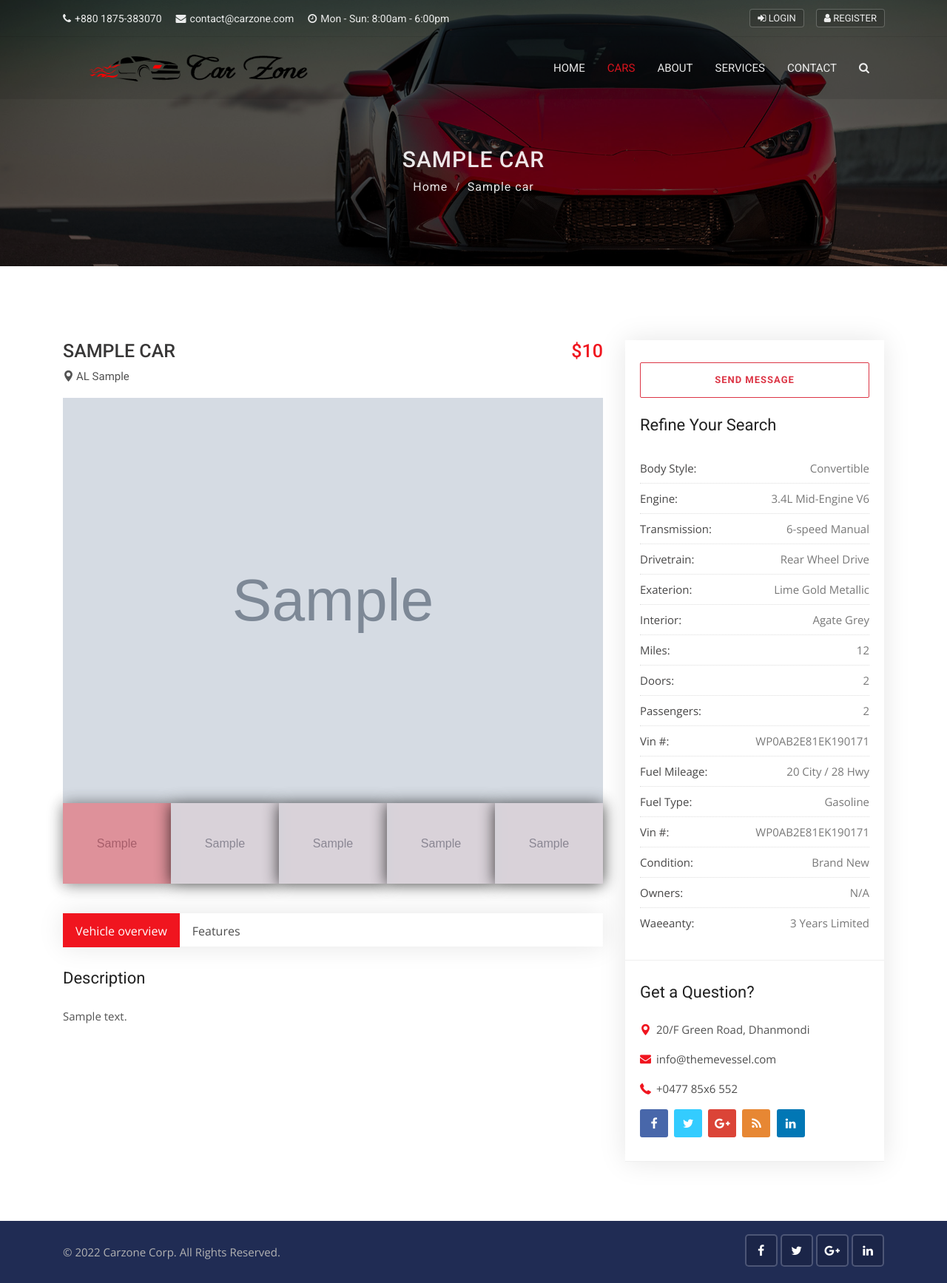
After one commit to zahedulalam/carzone-project, a Django app: a page that uses templates/cars/car_detail.html in a window 1280 px wide. The commit adds this page. Shown: the whole page at 74% size. Run offline with Django 3.2, Linux system fonts and the light colour scheme; tables that the repository leaves empty hold one stand-in row (values such as "Sample post"); grey boxes marked "Sample" are stand-in pictures; parts of the project's set-up code (start-up, migrations or seed data) failed here and were passed over; some libraries are stand-ins or nearby versions.

Commit message:
Added cars app

```diff
--- a/cars/urls.py
+++ b/cars/urls.py
@@ -4,5 +4,6 @@ from cars import views
 from . import views
 
 urlpatterns = [
-    path('', views.cars, name='cars')
+    path('', views.cars, name='cars'),
+    path('<int:id>', views.car_detail, name='car_detail')
 ]
--- a/cars/views.py
+++ b/cars/views.py
@@ -1,5 +1,15 @@
-from django.shortcuts import render
+from django.shortcuts import get_object_or_404, render
+
+from cars.models import Car
 
 # Create your views here.
 def cars(request):
     return render(request, 'cars/cars.html')
+
+def car_detail(request, id):
+    single_car = get_object_or_404(Car, pk=id)
+
+    data = {
+        'single_car': single_car,
+    }
+    return render(request, 'cars/car_detail.html', data)
--- a/carzone/settings.py
+++ b/carzone/settings.py
@@ -80,8 +80,8 @@ WSGI_APPLICATION = 'carzone.wsgi.application'
 
 DATABASES = {
     'default': {
-        'ENGINE': 'django.db.backends.sqlite3',
-        'NAME': 'carzone_db',
+        'ENGINE': 'django.db.backends.postgresql_psycopg2',
+        'NAME': 'postgres',
         'USER': 'postgres',
         'PASSWORD': '8152',
         'HOST': 'localhost',
--- /dev/null
+++ b/templates/cars/car_detail.html
@@ -0,0 +1,316 @@
+{% extends 'base.html' %}
+
+{% block content %}
+{% load humanize %}
+
+<!-- Sub banner start -->
+<div class="sub-banner overview-bgi">
+    <div class="container breadcrumb-area">
+        <div class="breadcrumb-areas">
+            <h1>{{single_car.car_title}}</h1>
+            <ul class="breadcrumbs">
+                <li><a href="index.html">Home</a></li>
+                <li class="active">{{single_car.car_title}}</li>
+            </ul>
+        </div>
+    </div>
+</div>
+<!-- Sub Banner end -->
+
+<!-- Car details page start -->
+<div class="car-details-page content-area-6">
+    <div class="container">
+        <div class="row">
+            <div class="col-lg-8 col-md-12 col-xs-12">
+                <div class="car-details-section">
+                    <!-- Heading start -->
+                    <div class="heading-car clearfix">
+                        <div class="pull-left">
+                            <h3>{{single_car.car_title}}</h3>
+                            <h6>
+                                <i class="flaticon-pin"></i>{{single_car.state}} {{single_car.city}}
+                            </h6>
+                        </div>
+                        <div class="pull-right">
+                            <h3><span>${{single_car.price | intcomma }}</span></h3>
+                        </div>
+                    </div>
+                    <div id="carDetailsSlider" class="carousel car-details-sliders slide mb-40">
+                        <!-- main slider carousel items -->
+                        <div class="carousel-inner">
+                            <div class="active item carousel-item" data-slide-number="0">
+                                <img src="{{single_car.car_photo.url}}" class="img-fluid" alt="slider-car">
+                            </div>
+                            {% if single_car.car_photo_1 %}
+                            <div class="item carousel-item" data-slide-number="1">
+                                <img src="{{single_car.car_photo_1.url}}" class="img-fluid" alt="slider-car">
+                            </div>
+                            {% endif %}
+                            {% if single_car.car_photo_2 %}
+                            <div class="item carousel-item" data-slide-number="2">
+                                <img src="{{single_car.car_photo_2.url}}" class="img-fluid" alt="slider-car">
+                            </div>
+                            {% endif %}
+                            {% if single_car.car_photo_3 %}
+                            <div class="item carousel-item" data-slide-number="4">
+                                <img src="{{single_car.car_photo_3.url}}" class="img-fluid" alt="slider-car">
+                            </div>
+                            {% endif %}
+                            {% if single_car.car_photo_4 %}
+                            <div class="item carousel-item" data-slide-number="5">
+                                <img src="{{single_car.car_photo_4.url}}" class="img-fluid" alt="slider-car">
+                            </div>
+                            {% endif %}
+                        </div>
+                        <!-- main slider carousel nav controls -->
+                        <div class="carousel-indicators-section clearfix">
+                            <ul class="carousel-indicators car-properties list-inline nav nav-justified">
+                                <li class="list-inline-item active">
+                                    <a id="carousel-selector-0" class="selected" data-slide-to="0" data-target="#carDetailsSlider">
+                                        <img src="{{single_car.car_photo.url}}" class="img-fluid" alt="small-car">
+                                    </a>
+                                </li>
+                                {% if single_car.car_photo_1 %}
+                                <li class="list-inline-item">
+                                    <a id="carousel-selector-1" data-slide-to="1" data-target="#carDetailsSlider">
+                                        <img src="{{single_car.car_photo_1.url}}" class="img-fluid" alt="small-car">
+                                    </a>
+                                </li>
+                                {% endif %}
+                                {% if single_car.car_photo_2 %}
+                                <li class="list-inline-item">
+                                    <a id="carousel-selector-2" data-slide-to="2" data-target="#carDetailsSlider">
+                                        <img src="{{single_car.car_photo_2.url}}" class="img-fluid" alt="small-car">
+                                    </a>
+                                </li>
+                                {% endif %}
+                                {% if single_car.car_photo_3 %}
+                                <li class="list-inline-item">
+                                    <a id="carousel-selector-3" data-slide-to="3" data-target="#carDetailsSlider">
+                                        <img src="{{single_car.car_photo_3.url}}" class="img-fluid" alt="small-car">
+                                    </a>
+                                </li>
+                                {% endif %}
+                                {% if single_car.car_photo_4 %}
+                                <li class="list-inline-item">
+                                    <a id="carousel-selector-4" data-slide-to="4" data-target="#carDetailsSlider">
+                                        <img src="{{single_car.car_photo_4.url}}" class="img-fluid" alt="small-car">
+                                    </a>
+                                </li>
+                                {% endif %}
+
+                            </ul>
+                        </div>
+                    </div>
+
+                    <!-- Tabbing box start -->
+                    <div class="tabbing tabbing-box mb-40">
+                        <ul class="nav nav-tabs" id="carTab" role="tablist">
+                            <li class="nav-item">
+                                <a class="nav-link active show" id="one-tab" data-toggle="tab" href="#one" role="tab" aria-controls="one" aria-selected="false">Vehicle overview</a>
+                            </li>
+                            <li class="nav-item">
+                                <a class="nav-link" id="two-tab" data-toggle="tab" href="#two" role="tab" aria-controls="two" aria-selected="false">Features</a>
+                            </li>
+                        </ul>
+                        <div class="tab-content" id="carTabContent">
+                            <div class="tab-pane fade active show" id="one" role="tabpanel" aria-labelledby="one-tab">
+                                <div class="car-description mb-50">
+                                    <h3 class="heading-2">
+                                        Description
+                                    </h3>
+                                    <p>
+                                      {{single_car.description}}
+                                    </p>
+                                </div>
+                            </div>
+                            <div class="tab-pane fade" id="two" role="tabpanel" aria-labelledby="two-tab">
+                                <div class="features-info mb-50">
+                                    <h3 class="heading-2">Features</h3>
+                                    <div class="row">
+                                        <div class="col-lg-4 col-md-4 col-sm-4 col-xs-12">
+                                            <ul>
+                                                <li>
+                                                    {{single_car.features}}
+                                                </li>
+                                            </ul>
+                                        </div>
+
+                                    </div>
+                                </div>
+                            </div>
+
+                        </div>
+                    </div>
+
+
+                </div>
+            </div>
+            <div class="col-lg-4 col-md-12">
+                <div class="sidebar-right">
+                    <!-- Advanced search start -->
+                    <div class="widget advanced-search d-none-992">
+                        <button class="btn btn-outline-danger bomd btn-block btn-lg" data-toggle="modal" data-target="#inquiryModal">Send message</button>
+
+
+                        <br>
+                        <h3 class="sidebar-title">Refine Your Search</h3>
+                        <ul>
+                            <li>
+                                <span>Body Style:</span>Convertible
+                            </li>
+                            <li>
+                                <span>Engine:</span>3.4L Mid-Engine V6
+                            </li>
+                            <li>
+                                <span>Transmission:</span>6-speed Manual
+                            </li>
+                            <li>
+                                <span>Drivetrain:</span>Rear Wheel Drive
+                            </li>
+                            <li>
+                                <span>Exaterion:</span>Lime Gold Metallic
+                            </li>
+                            <li>
+                                <span>Interior:</span>Agate Grey
+                            </li>
+                            <li>
+                                <span>Miles:</span>12
+                            </li>
+                            <li>
+                                <span>Doors:</span>2
+                            </li>
+                            <li>
+                                <span>Passengers:</span>2
+                            </li>
+                            <li>
+                                <span>Vin #:</span>WP0AB2E81EK190171
+                            </li>
+                            <li>
+                                <span>Fuel Mileage:</span>20 City / 28 Hwy
+                            </li>
+                            <li>
+                                <span>Fuel Type:</span>Gasoline
+                            </li>
+                            <li>
+                                <span>Vin #:</span>WP0AB2E81EK190171
+                            </li>
+
+                            <li>
+                                <span>Condition:</span>Brand New
+                            </li>
+                            <li>
+                                <span>Owners:</span>N/A
+                            </li>
+                            <li>
+                                <span>Waeeanty:</span>3 Years Limited
+                            </li>
+                        </ul>
+                    </div>
+
+                    <!-- Inquiry Modal -->
+                    <div class="modal fade" id="inquiryModal" role="dialog">
+                      <div class="modal-dialog">
+                        <div class="modal-content">
+                          <div class="contact-dealer modal-header">
+                            <!-- <h5 class="modal-title" id="inquiryModalLabel">Contact Dealer</h5> -->
+                            <img src="img/logos/logo-black-white.png">
+                            <button type="button" class="close" data-dismiss="modal">
+                              <span>&times;</span>
+                            </button>
+                          </div>
+                          <div class="modal-body">
+                            <form action="#">
+                                <div class="form-group">
+                                  <label for="name" class="col-form-label">Hello, My Name is</label>
+                                  <div class="row">
+                                    <div class="col">
+                                      <input type="text" name="first_name" class="form-control" placeholder="First Name" required>
+                                    </div>
+                                    <div class="col">
+                                      <input type="text" name="last_name" class="form-control" placeholder="Last Name" required>
+                                    </div>
+                                  </div>
+                                </div>
+                                  <div class="form-group">
+                                      <select class="form-control" id="sel1" name="customer_need">
+                                        <option value="I'm interested in this">I'm interested in this</option>
+                                        <option value="I'd like to know your best price for this">I'd like to know your best price for this</option>
+                                        <option value="I'd like to test drive this">I'd like to test drive this</option>
+                                        <option value="I'd like a history report for this">I'd like a history report for this</option>
+                                      </select>
+                                    </div>
+
+                                <div class="form-group">
+                                  <input type="text" name="car_title" class="form-control" value="LAMBORGHINI HURACÁN." readonly>
+                                </div>
+
+                                <div class="form-group">
+                                  <label for="name" class="col-form-label">I live in</label>
+                                  <div class="row">
+                                    <div class="col">
+                                      <input type="text" name="city" class="form-control" placeholder="City" required>
+                                    </div>
+                                    <div class="col">
+                                      <input type="text" name="state" class="form-control" placeholder="State" required>
+                                    </div>
+                                  </div>
+                                </div>
+
+                                <div class="form-group">
+                                  <div class="row">
+                                    <div class="col">
+                                        <label for="name" class="col-form-label">You can reach me by email at</label>
+                                      <input type="email" name="email" class="form-control" placeholder="Email Address" required>
+                                    </div>
+                                    <div class="col">
+                                        <label for="phone" class="col-form-label">or by phone at</label>
+                                      <input type="text" name="phone" placeholder="Phone Number (optional)" class="form-control">
+                                    </div>
+                                  </div>
+                                </div>
+
+                                <div class="form-group">
+                                  <label for="message" class="col-form-label">Add comments</label>
+                                  <textarea name="message" class="form-control" placeholder="Enter your message here (optional)"></textarea>
+                                </div>
+                                <hr>
+                                <input type="submit" value="Send" class="btn btn-block btn-danger">
+                            </form>
+                          </div>
+                        </div>
+                      </div>
+                    </div>
+                    <!-- Question start -->
+                    <div class="widget question">
+                        <h5 class="sidebar-title">Get a Question?</h5>
+                        <ul class="contact-info">
+                            <li>
+                                <i class="flaticon-pin"></i>20/F Green Road, Dhanmondi
+                            </li>
+                            <li>
+                                <i class="flaticon-mail"></i><a href="mailto:info@themevessel.com">info@themevessel.com</a>
+                            </li>
+                            <li>
+                                <i class="flaticon-phone"></i><a href="tel:+0477-85x6-552">+0477 85x6 552</a>
+                            </li>
+                        </ul>
+                        <div class="social-list clearfix">
+                            <ul>
+                                <li><a href="#" class="facebook-bg"><i class="fa fa-facebook"></i></a></li>
+                                <li><a href="#" class="twitter-bg"><i class="fa fa-twitter"></i></a></li>
+                                <li><a href="#" class="google-bg"><i class="fa fa-google-plus"></i></a></li>
+                                <li><a href="#" class="rss-bg"><i class="fa fa-rss"></i></a></li>
+                                <li><a href="#" class="linkedin-bg"><i class="fa fa-linkedin"></i></a></li>
+                            </ul>
+                        </div>
+                    </div>
+
+                </div>
+            </div>
+        </div>
+    </div>
+</div>
+<!-- Properties details page end -->
+
+{%  endblock %}
--- a/templates/pages/home.html
+++ b/templates/pages/home.html
@@ -175,7 +175,7 @@
                         </div>
                         <div class="detail">
                             <h1 class="title">
-                                <a href="car-details.html">{{ car.car_title }}</a>
+                                <a href="{% url 'car_detail' car.id %}">{{ car.car_title }}</a>
                             </h1>
                             <div class="location">
                                 <a href="car-details.html">
```
Also changed, not shown: requirement.txt (added, +28 -0 lines), 1 other file.
